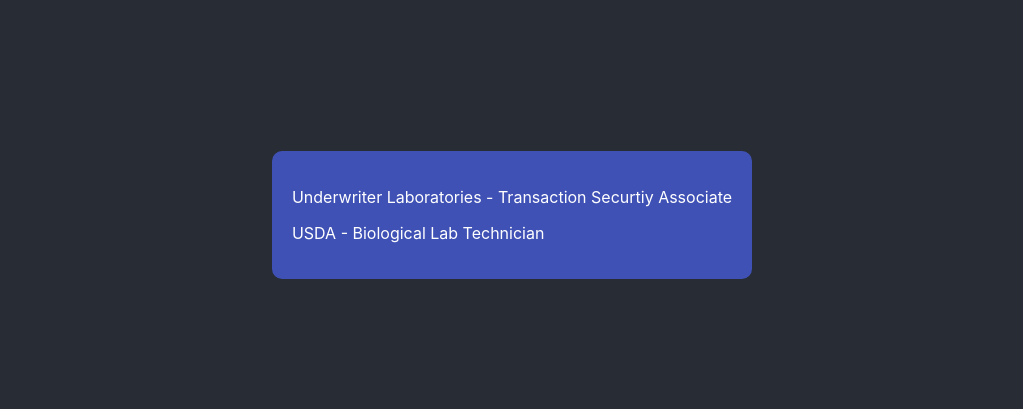
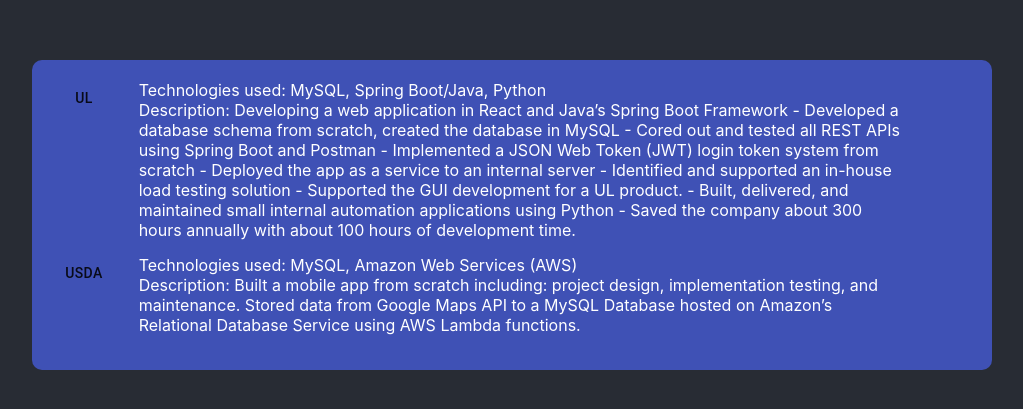
Before and after one commit to Ansonyu808/personal-website, a React (Create React App) app: page / in a window 1280 px wide. Shown: the part 1225-1634 px from the top of the page, without its empty margins (128-1151 px from the left). Built offline with nearby package versions, Linux system fonts and the light colour scheme.

Commit message:
Added a basic work section.  Need to improve it

```diff
--- a/src/App.js
+++ b/src/App.js
@@ -27,7 +27,7 @@
           </Grid>
         </Grid>
 
-        <Grid container className="section">
+        <Grid container id="work" className="section">
           <Grid
             item
             className="card-background"
--- a/src/components/Work.js
+++ b/src/components/Work.js
@@ -1,11 +1,44 @@
 import React, { Component } from "react";
+import { Grid, Typography } from "@material-ui/core";
+import { Button } from "@material-ui/core";
 
 class Work extends Component {
+  jobs = [
+    {
+      title: "UL",
+      description:
+        " Developing a web application in React and Java’s Spring Boot Framework - ​Developed a database schema from scratch, created the database in MySQL - Cored out and tested all REST APIs using Spring Boot and Postman - Implemented a JSON Web Token (JWT) login token system from scratch - Deployed the app as a service to an internal server - Identified and supported an in-house load testing solution - Supported the GUI development for a UL product. - Built, delivered, and maintained small internal automation applications using Python - Saved the company about 300 hours annually with about 100 hours of development time.",
+      technologies: "MySQL, Spring Boot/Java, Python",
+    },
+    {
+      title: "USDA",
+      description:
+        "Built a mobile app from scratch including: project design, implementation  testing, and maintenance. Stored data from Google Maps API to a MySQL Database hosted on Amazon’s Relational Database Service using AWS Lambda functions. ",
+      technologies: "​MySQL, Amazon Web Services (AWS)",
+    },
+  ];
   render() {
     return (
-      <div id="work">
-        <p>Underwriter Laboratories - Transaction Securtiy Associate</p>
-        <p>USDA - Biological Lab Technician</p>
+      <div>
+        {this.jobs.map((job) => (
+          <Grid container key={job.title}>
+            <Grid item xs={2} lg={1}>
+              <Button>{job.title}</Button>
+            </Grid>
+            <div style={{ margin: "5px" }}></div>
+            <Grid
+              item
+              xs={9}
+              lg={10}
+              id={job.title}
+              style={{ display: "inline-block", paddingBottom: "15px" }}
+            >
+              Technologies used: {job.technologies}
+              <br />
+              Description: {job.description}
+            </Grid>
+          </Grid>
+        ))}
       </div>
     );
   }
```
